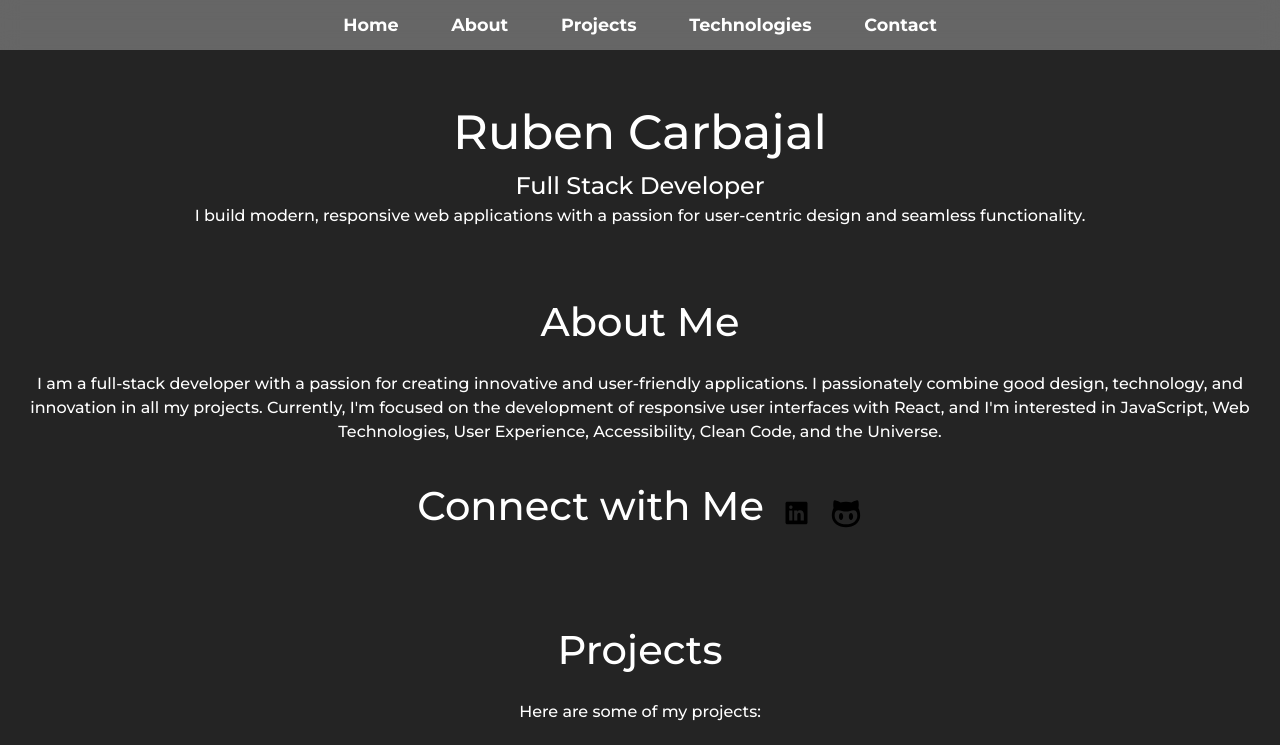
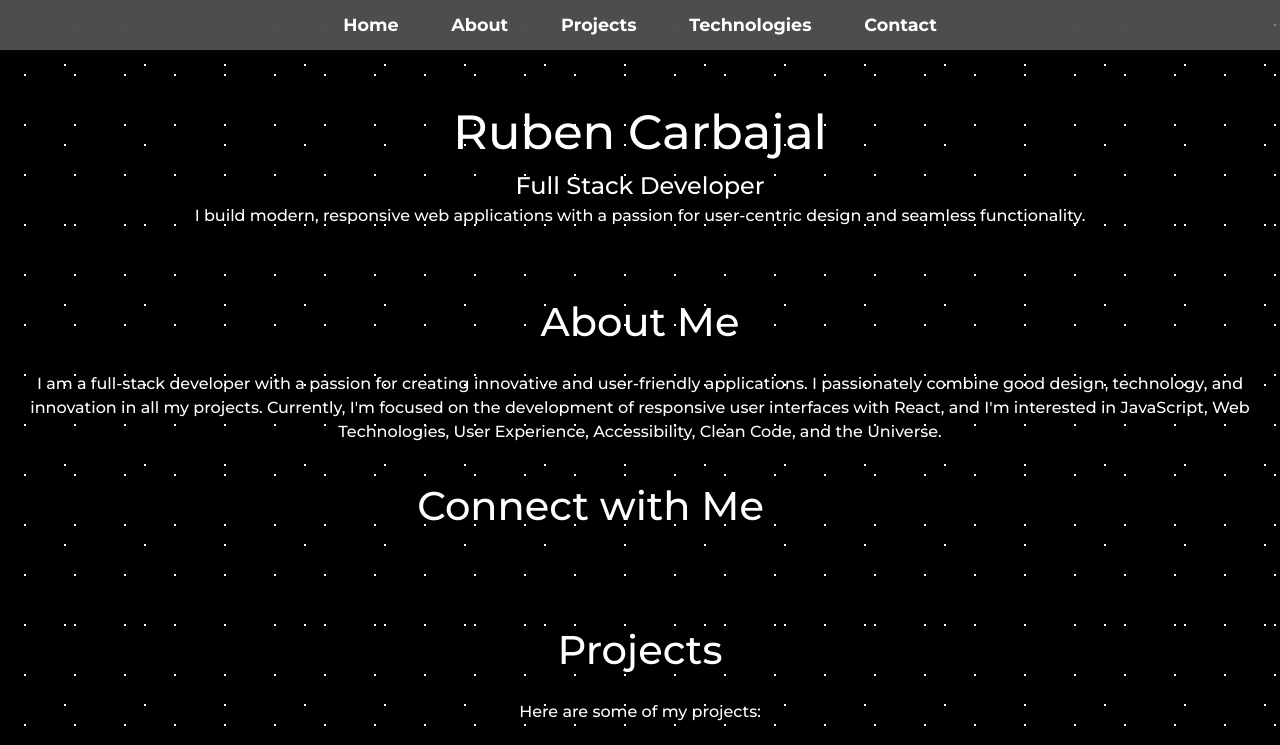
Before and after one commit to kolaster123/Portfolio, a website built with Vite: page index.html in a window 1280 px wide. Both pictures are taken after a click on the button 796 px from the left and 516 px from the top of the page. Shown: the top 745 px of the page. Built offline with nearby package versions, Linux system fonts and the light colour scheme; grey boxes are pictures that could not be loaded.

Commit message:
finish partly

```diff
--- a/index.html
+++ b/index.html
@@ -10,7 +10,10 @@
     <link href="https://fonts.googleapis.com/css2?family=Montserrat:ital,wght@0,100..900;1,100..900&display=swap" rel="stylesheet">
     <title>Ruben Carbajal Portfolio</title>
   </head>
-
+  <div class="shooting-star"></div>
+  <div class="shooting-star"></div>
+  <div class="shooting-star"></div>
+  <div class="shooting-star"></div>
   <body>
     <nav>
       <a href="#home">Home</a>
@@ -25,7 +28,10 @@
       <h3 class="title">Full Stack Developer</h3>
       <p>I build modern, responsive web applications with a passion for user-centric design and seamless functionality.</p>
     </header>
-
+    <div class="shooting-star"></div>
+    <div class="shooting-star"></div>
+    <div class="shooting-star"></div>
+    <div class="shooting-star"></div>
     <section id="about">
       <h2>About Me</h2>
       <p>I am a full-stack developer with a passion for creating innovative and user-friendly applications. I passionately combine good design, technology, and innovation in all my projects. Currently, I'm focused on the development of responsive user interfaces with React, and I'm interested in JavaScript, Web Technologies, User Experience, Accessibility, Clean Code, and the Universe.</p>
@@ -78,6 +84,10 @@
 
       </div>
     </section>
+    <div class="shooting-star"></div>
+    <div class="shooting-star"></div>
+    <div class="shooting-star"></div>
+    <div class="shooting-star"></div>
 
     <section id="contact">
       <h2>Contact Me</h2>
@@ -99,7 +109,10 @@
     <footer>
       <p>&copy; 2024 Ruben Carbajal. All Rights Reserved.</p>
     </footer>
-
+    <div class="shooting-star"></div>
+    <div class="shooting-star"></div>
+    <div class="shooting-star"></div>
+    <div class="shooting-star"></div>
     <script src="scripts/main.js"></script>
   </body>
 </html>
--- a/style.css
+++ b/style.css
@@ -13,17 +13,79 @@
 :root {
   color-scheme: light dark;
   color: rgba(255, 255, 255, 0.87);
-  background-color: #242424;
+  background-color: #001f3f; /* Dark blue background */
   font-synthesis: none;
   text-rendering: optimizeLegibility;
   -webkit-font-smoothing: antialiased;
   -moz-osx-font-smoothing: grayscale;
 }
+body {
+  margin: 0;
+  padding: 0;
+  font-family: "Montserrat", sans-serif;
+  position: relative;
+  min-height: 100vh; /* Full viewport height */
+ /* Black space background */
+  overflow-x: hidden; /* Prevent unwanted horizontal scrolling */
+}
 
-body {
-  background-color: #242424;
-  padding: 0 ;
+/* Starry background */
+body::before {
+  content: "";
+  position: fixed;
+  top: 0;
+  left: 0;
+  width: 100%;
+  height: 100%;
+  background-color: #000; /* Space background color */
+  background-image: radial-gradient(white 1px, transparent 1px), /* Small stars */
+                    radial-gradient(white 1px, transparent 1px); /* Another layer of stars */
+  background-size: 50px 50px, 80px 80px; /* Star layers of different densities */
+  background-position: 0 0, 25px 25px; /* Slight offset for layered effect */
+  z-index: -1;
 }
+
+/* Shooting stars */
+@keyframes shootStar {
+  0% {
+    transform: translateX(0) translateY(0) rotate(45deg);
+    opacity: 1;
+  }
+  100% {
+    transform: translateX(-200px) translateY(-200px) rotate(45deg);
+    opacity: 0;
+  }
+}
+
+.shooting-star {
+  position: absolute;
+  width: 150px;
+  height: 2px;
+  background: linear-gradient(45deg, white, transparent);
+  animation: shootStar 2s ease-out infinite;
+  opacity: 0;
+  z-index: 0;
+}
+
+.shooting-star:nth-child(2) {
+  animation-delay: 2s;
+  top: 60%;
+  left: 80%;
+}
+
+.shooting-star:nth-child(3) {
+  animation-delay: 4s;
+  top: 30%;
+  left: 50%;
+}
+
+.shooting-star:nth-child(4) {
+  animation-delay: 6s;
+  top: 20%;
+  left: 30%;
+}
+
+
 
 nav {
   display: flex;
@@ -34,6 +96,7 @@ nav {
   background-color: rgba(255, 255, 255, 0.3);
   backdrop-filter: blur(10px);
   padding: 0.75em 0;
+  z-index: 100; /* Ensure navigation stays on top */
 }
 
 nav a {
```
